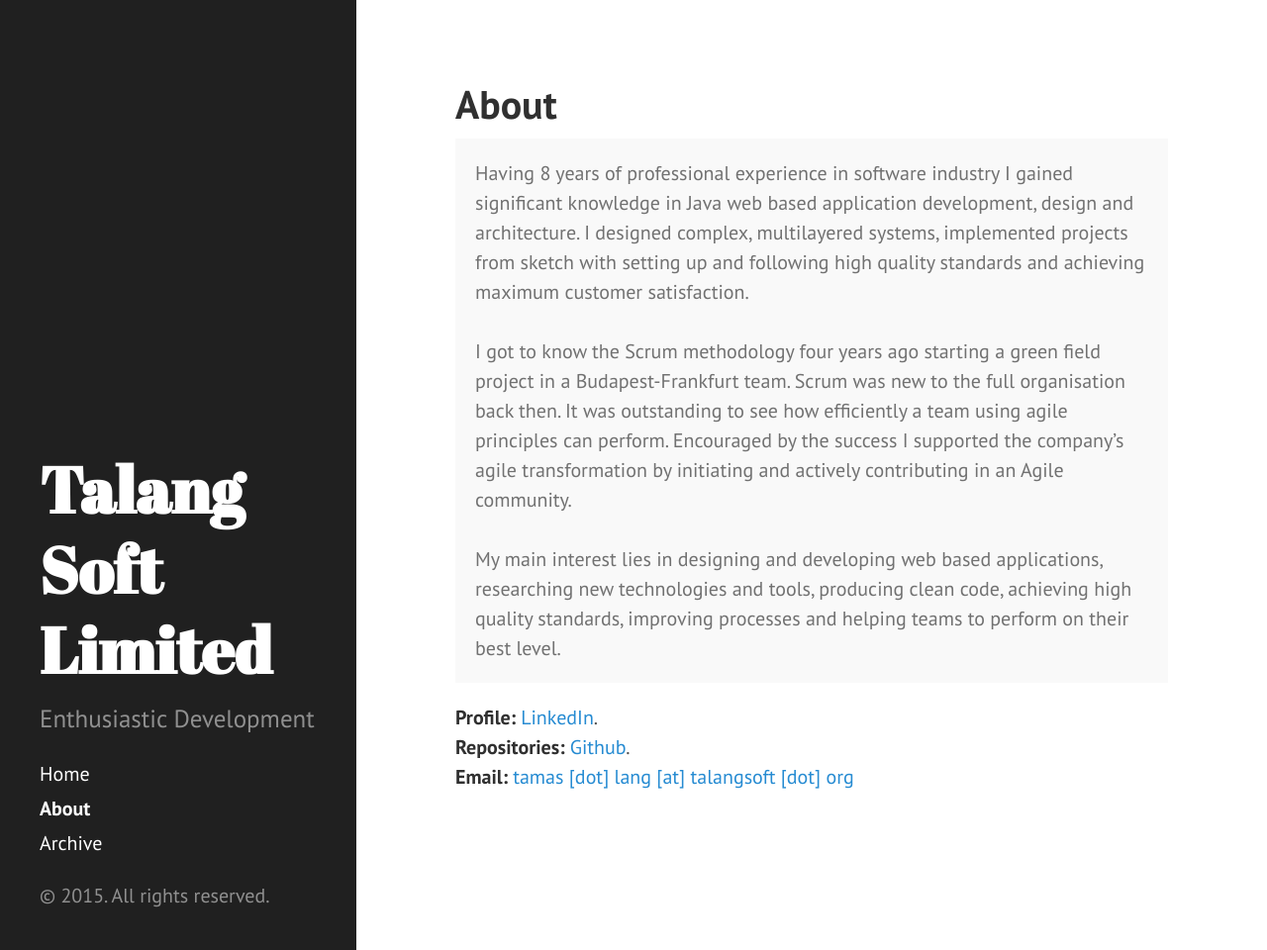
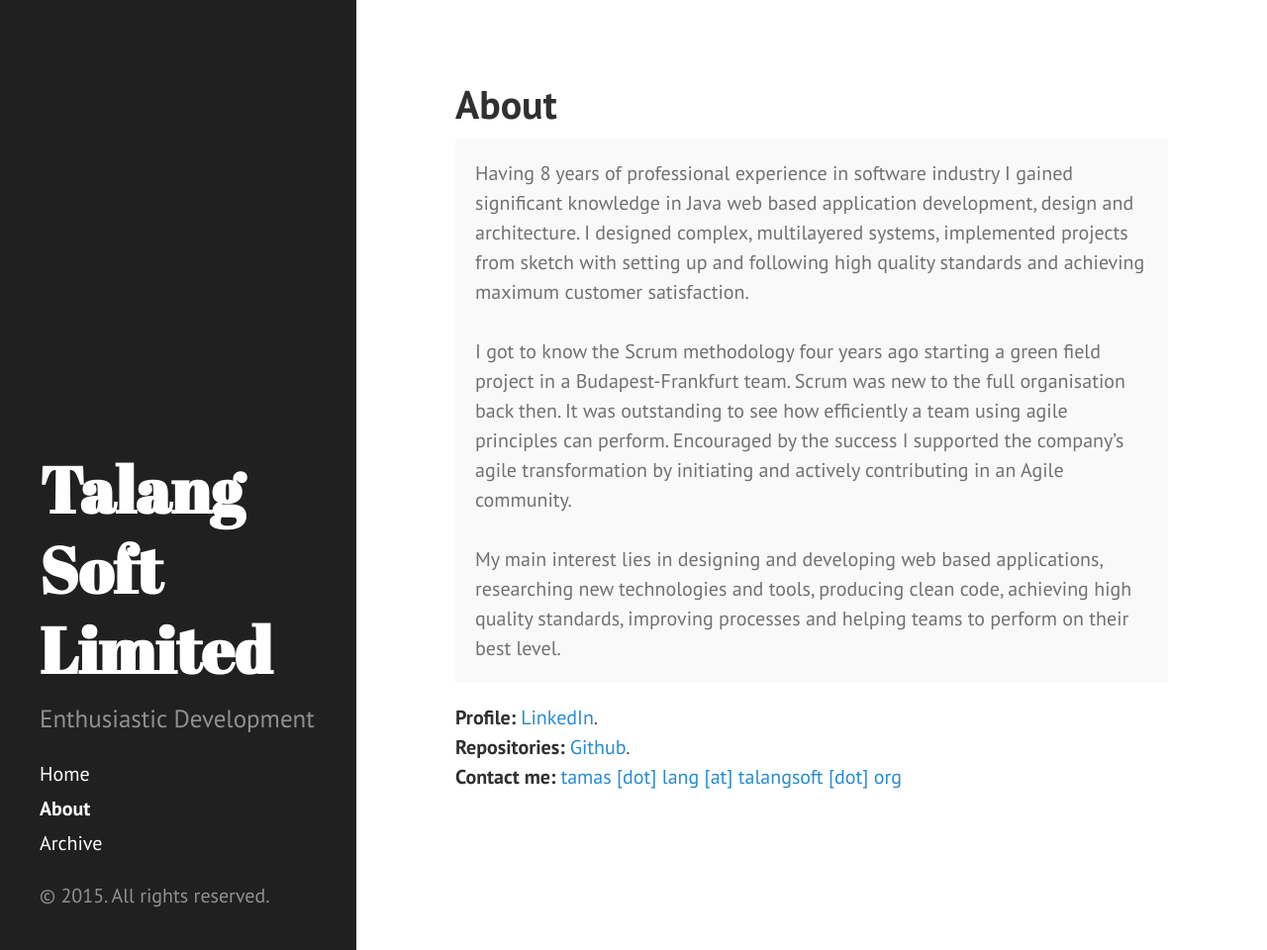
Before and after one commit to timeamolnar/tamaslang.github.io, a Jekyll site: the page built from about.md, in a window 1280 px wide and 960 px high. Shown: the whole window at 99% size. Built offline with Jekyll 4.4.1, drawn with Linux system fonts in a browser that asks for light colours; Markdown is read by kramdown in place of the engine named in the settings.

Commit message:
chage email to contact me

```diff
--- a/about.md
+++ b/about.md
@@ -18,4 +18,4 @@ title: About
 
 <strong>Profile: </strong><a href="https://uk.linkedin.com/in/tamaslang" target="_blank">LinkedIn</a>.<br/>
 <strong>Repositories: </strong><a href="https://github.com/tamaslang" target="_blank">Github</a>.<br/>
-<strong>Email: </strong><a href="javascript:linkTo_UnCryptMailto('nbjmup;ubnbt/mbohAubmbohtpgu/psh');">tamas [dot] lang [at] talangsoft [dot] org</a>
+<strong>Contact me: </strong><a href="javascript:linkTo_UnCryptMailto('nbjmup;ubnbt/mbohAubmbohtpgu/psh');">tamas [dot] lang [at] talangsoft [dot] org</a>
```
